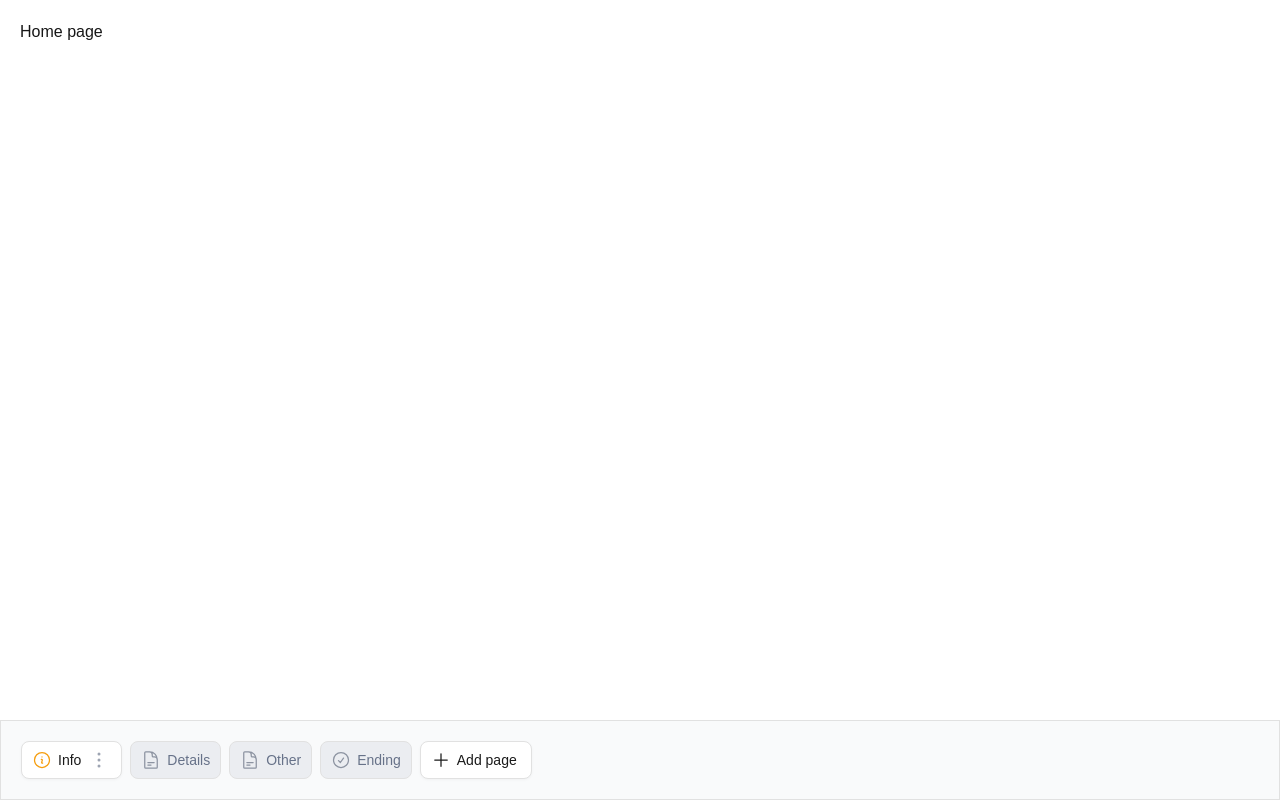
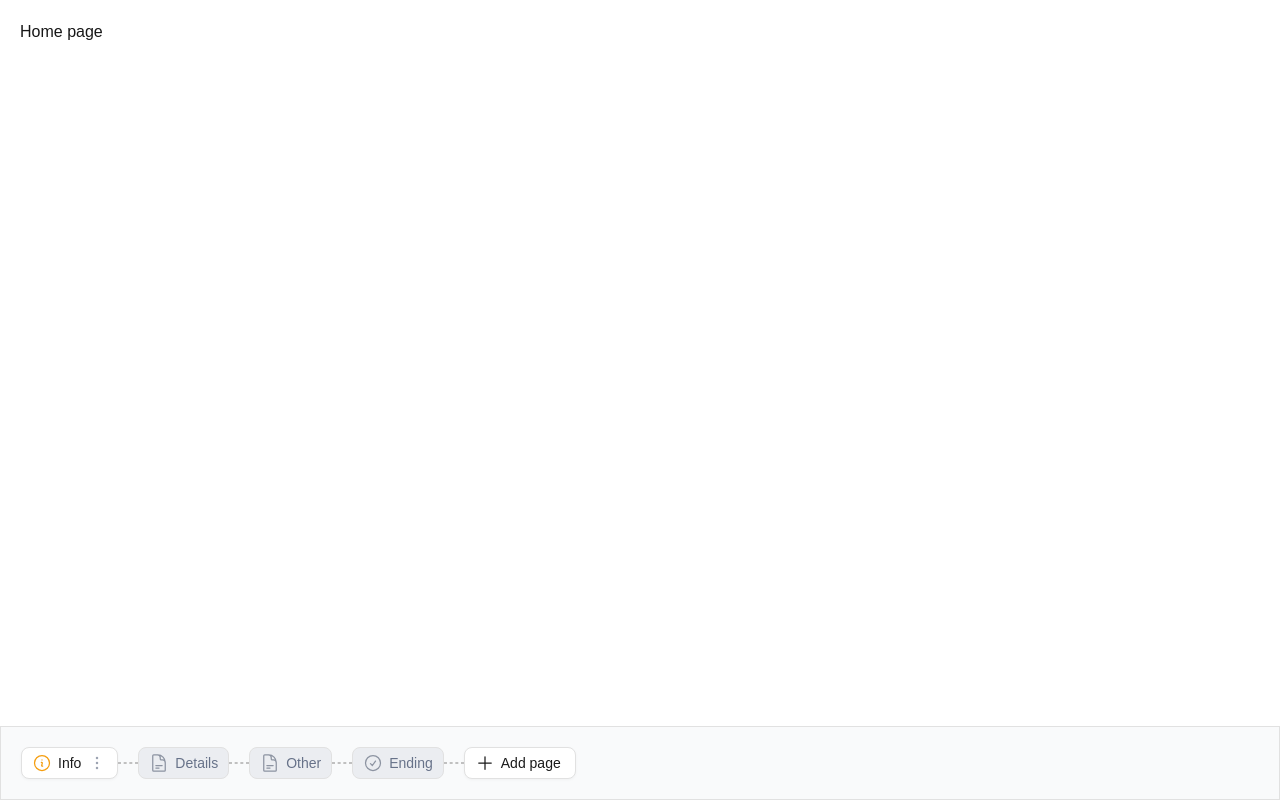
Before and after one commit to pnadalini/dynamic-navbar, a Next.js app: page / in a window 1280 px wide. Built offline with nearby package versions, Linux system fonts and the light colour scheme.

Commit message:
Add separator and option to show add page

```diff
--- /dev/null
+++ b/src/app/components/navbar/AddPageSeparator/AddPageSeparator.tsx
@@ -0,0 +1,23 @@
+import { PlusIcon } from "@heroicons/react/24/outline";
+
+interface Props {
+  onAddClick: () => void;
+}
+
+const AddPageSeparator = ({ onAddClick }: Props) => {
+  return (
+    <div className="z-0 group relative flex items-center justify-center">
+      <div className="relative border-silver border border-dashed w-5 group-hover:w-14 transition-all duration-300" />
+
+      <div className="absolute inset-0 flex items-center justify-center">
+        <button
+          className="bg-white rounded-full p-[0.2rem] opacity-0 group-hover:opacity-100 transition-all duration-300 shadow-lg border border-border cursor-pointer"
+          onClick={onAddClick}>
+          <PlusIcon className="size-2 text-black" />
+        </button>
+      </div>
+    </div>
+  );
+};
+
+export default AddPageSeparator;
--- a/src/app/components/navbar/Pill/Pill.tsx
+++ b/src/app/components/navbar/Pill/Pill.tsx
@@ -60,7 +60,7 @@ const Pill = ({ page, onClick, isActive = false }: Props) => {
                 e.stopPropagation();
                 setIsSettingsOpen(!isSettingsOpen);
               }}>
-              <EllipsisVerticalIcon className="size-6 text-gray" />
+              <EllipsisVerticalIcon className="size-5 text-gray" />
             </button>
           </>
         ) : null}
--- a/src/app/components/navbar/Pill/utils.ts
+++ b/src/app/components/navbar/Pill/utils.ts
@@ -1,4 +1,4 @@
 const defaultPillClasses =
-  "flex items-center border border-border min-h-9 px-2.5 py-1 rounded-lg text-sm cursor-pointer";
+  "flex items-center border border-border min-h-8 h-8 px-2.5 py-1 rounded-lg text-sm cursor-pointer";
 
 export { defaultPillClasses };
--- a/src/app/components/navbar/index.tsx
+++ b/src/app/components/navbar/index.tsx
@@ -1,8 +1,9 @@
 "use client";
-import { useRef, useState } from "react";
+import { Fragment, useRef, useState } from "react";
 import { PlusIcon } from "@heroicons/react/24/outline";
 import { Reorder } from "framer-motion";
 import Pill from "./Pill/Pill";
+import AddPageSeparator from "./AddPageSeparator/AddPageSeparator";
 import { defaultPillClasses } from "./Pill/utils";
 import { getNextPage, initialActivePage, initialPages } from "./utils";
 
@@ -11,37 +12,36 @@ const Navbar = () => {
   const [activePageId, setActivePageId] = useState(initialActivePage);
   const ref = useRef(null);
 
-  const addPage = () => {
+  const addPage = (pagePosition?: number) => {
     const nextItem = getNextPage(pages);
 
     if (nextItem) {
       setActivePageId(nextItem.id);
-      setPages([...pages, nextItem]);
+
+      const updatedPages = pages.toSpliced(pagePosition ?? pages.length, 0, nextItem);
+      setPages(updatedPages);
     }
   };
 
   return (
     <div
       ref={ref}
-      className="flex w-full h-20 p-5 bg-aliceBlue border border-border absolute bottom-0 left-0 right-0 space-x-2 overflow-y-hidden">
-      <Reorder.Group
-        as="div"
-        className="flex space-x-2"
-        axis="x"
-        onReorder={setPages}
-        values={pages}>
-        {pages.map((page) => (
-          <Pill
-            key={page.id}
-            isActive={activePageId === page.id}
-            page={page}
-            onClick={setActivePageId}
-          />
+      className="flex w-full p-5 bg-aliceBlue border border-border absolute bottom-0 left-0 right-0 overflow-y-hidden">
+      <Reorder.Group as="div" className="flex" axis="x" onReorder={setPages} values={pages}>
+        {pages.map((page, index) => (
+          <Fragment key={page.id}>
+            <Pill isActive={activePageId === page.id} page={page} onClick={setActivePageId} />
+            <AddPageSeparator
+              onAddClick={() => {
+                addPage(index + 1);
+              }}
+            />
+          </Fragment>
         ))}
       </Reorder.Group>
       <button
         className={`${defaultPillClasses} bg-white hover:bg-white/35 text-primaryText shadow-mini min-w-28`}
-        onClick={addPage}>
+        onClick={() => addPage()}>
         <PlusIcon className="size-5 mr-1.5" />
         Add page
       </button>
--- a/src/app/globals.css
+++ b/src/app/globals.css
@@ -8,6 +8,7 @@
   --primaryText: #1a1a1a;
   --tangerine: #f59d0e;
   --gray: #9da4b2;
+  --silver: #c0c0c0;
   --waikawaGray: #677289;
   --manateeGray: #8c93a1;
   --blue: #2f72e2;
@@ -22,6 +23,7 @@
   --color-primaryText: var(--primaryText);
   --color-tangerine: var(--tangerine);
   --color-gray: var(--gray);
+  --color-silver: var(--silver);
   --color-blue: var(--blue);
   --color-red: var(--red);
   --color-waikawaGray: var(--waikawaGray);
```
